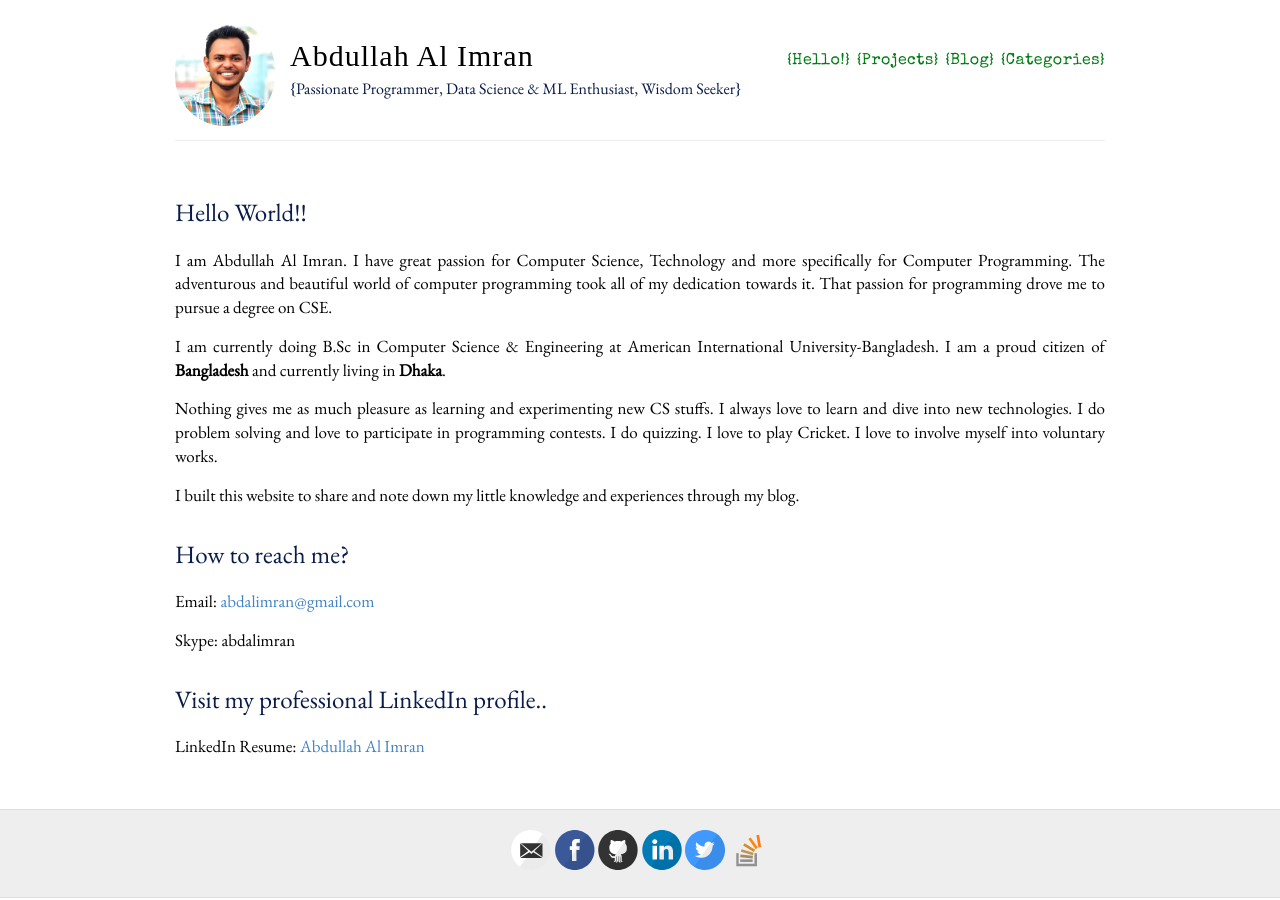
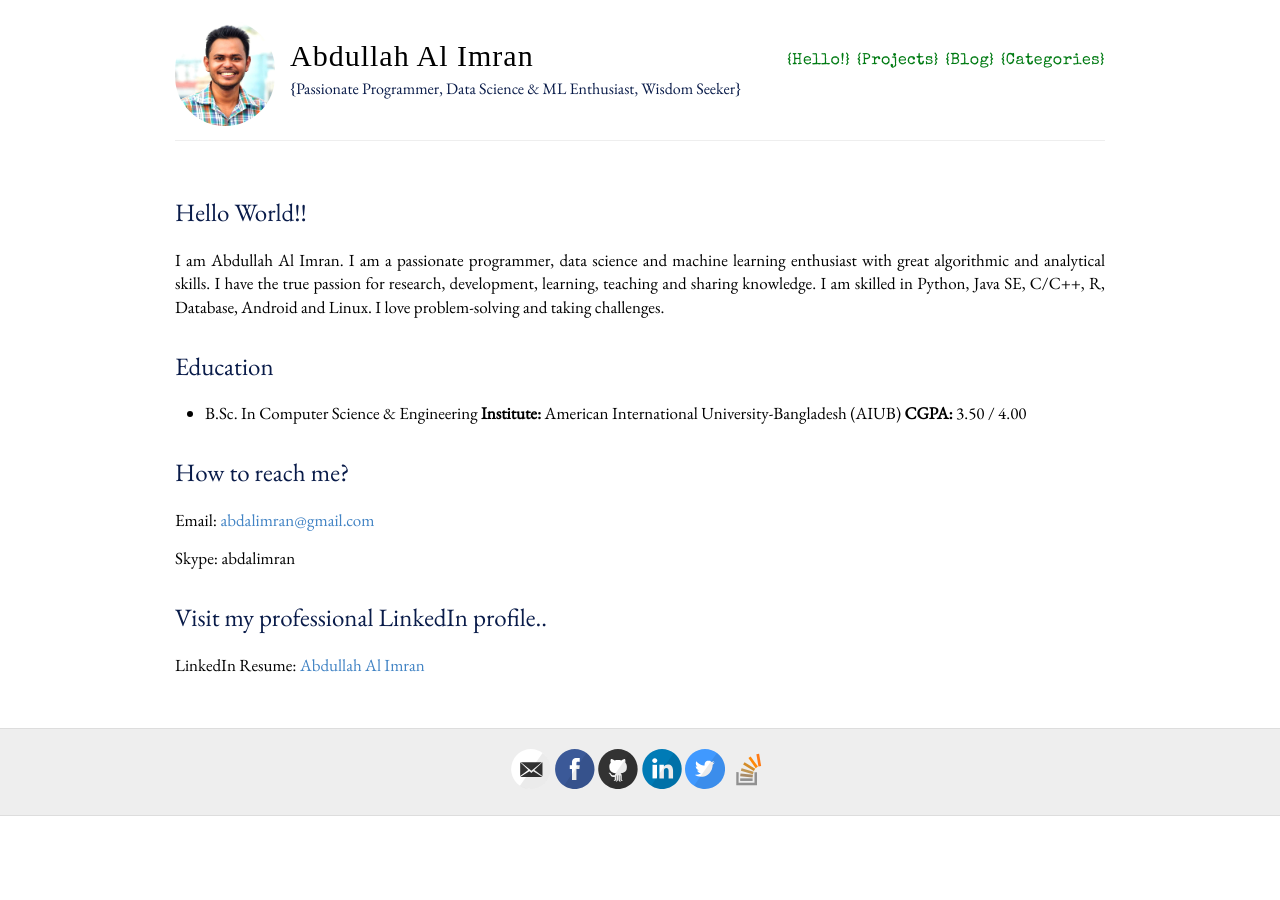
Before and after one commit to abdalimran/abdalimran.github.io, a Jekyll site: the page built from index.md, in a window 1280 px wide. Built offline with Jekyll 4.4.1, drawn with Linux system fonts in a browser that asks for light colours; some web fonts are replaced.

Commit message:
Update index.md

```diff
--- a/index.md
+++ b/index.md
@@ -3,13 +3,13 @@ layout: page
 title: Hello World!!
 permalink: /
 ---
-I am Abdullah Al Imran. I have great passion for Computer Science, Technology and more specifically for Computer Programming. The adventurous and beautiful world of computer programming took all of my dedication towards it. That passion for programming drove me to pursue a degree on CSE.
+I am Abdullah Al Imran. I am a passionate programmer, data science and machine learning enthusiast with great algorithmic and analytical skills. I have the true passion for research, development, learning, teaching and sharing knowledge. I am skilled in Python, Java SE, C/C++, R, Database, Android and Linux. I love problem-solving and taking challenges.
 
-I am currently doing B.Sc in Computer Science & Engineering at American International University-Bangladesh. I am a proud citizen of **Bangladesh** and currently living in **Dhaka**.
+# Education
+* B.Sc. In Computer Science & Engineering
+  **Institute:** American International University-Bangladesh (AIUB)
+  **CGPA:** 3.50 / 4.00
 
-Nothing gives me as much pleasure as learning and experimenting new CS stuffs. I always love to learn and dive into new technologies. I do problem solving and love to participate in programming contests. I do quizzing. I love to play Cricket. I love to involve myself into voluntary works.
-
-I built this website to share and note down my little knowledge and experiences through my blog.
 
 # How to reach me?
 Email: [abdalimran@gmail.com](mailto:abdalimran@gmail.com)
```
